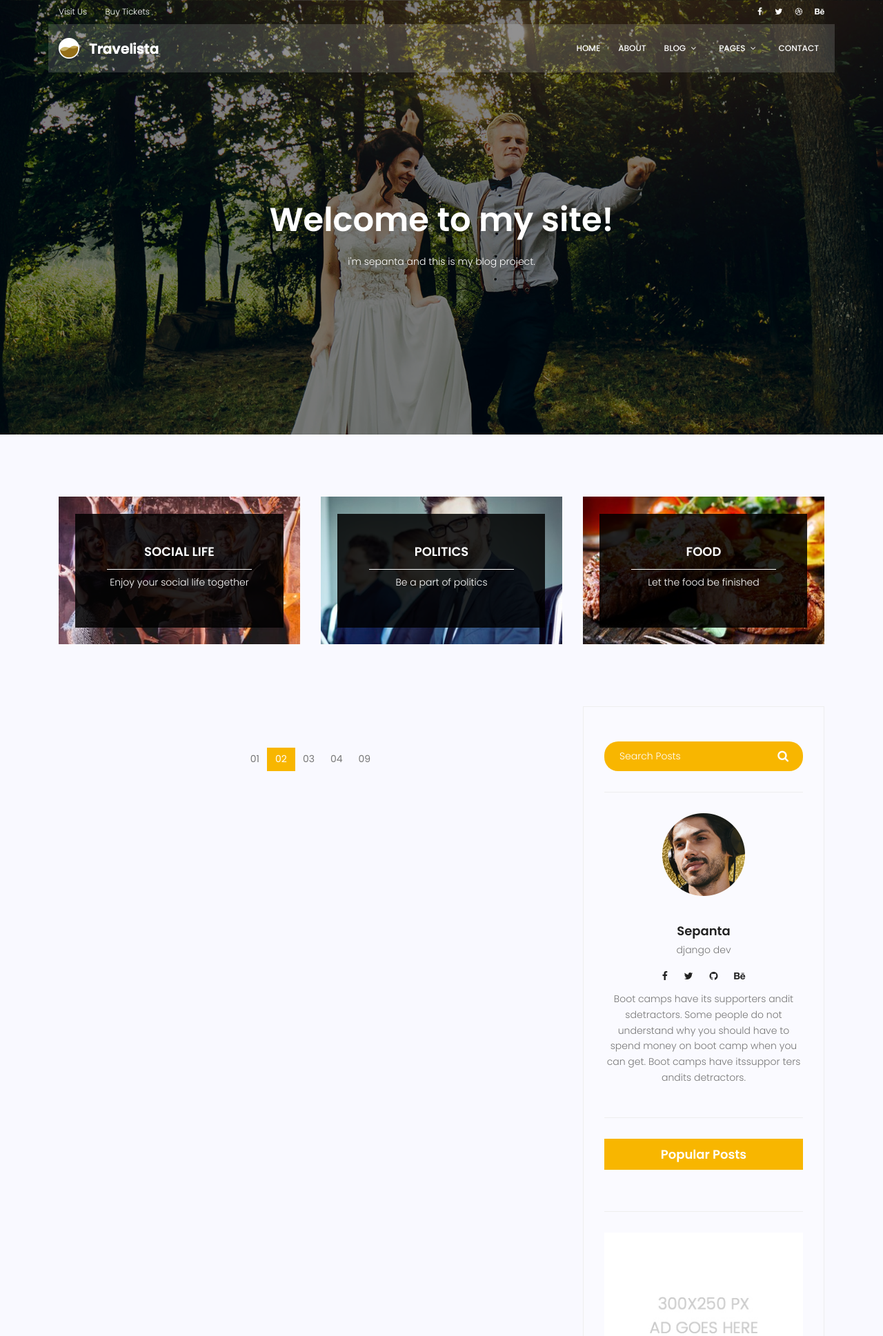
After one commit to sepanta1/blog-site, a Django app: page /blog/category/1 in a window 1280 px wide. The commit adds this page. Shown: the top 1937 px of the page at 69% size. Run offline with Django 4.2, Linux system fonts and the light colour scheme; data that the repository does not hold is empty; some libraries are stand-ins or nearby versions.

Commit message:
fixed home-blog
+added template tags

```diff
--- a/blog/admin.py
+++ b/blog/admin.py
@@ -1,7 +1,7 @@
 from django.contrib import admin
-from .models import Post,Contact
+from .models import Post,Contact,Category
 # Register your models here.
-
+admin.site.register(Category)
 
 @admin.register(Post)
 class PostAdmin(admin.ModelAdmin):
--- /dev/null
+++ b/blog/templatetags/blog_tags.py
@@ -0,0 +1,27 @@
+from django import template
+from blog.models import Post, Category
+
+register = template.Library()
+
+
+@register.filter(name='inshort')
+def inshort(value, arg=50):
+    return value[:arg] + '...'
+
+
+@register.inclusion_tag('latest-posts.html', name='latest_posts')
+def latest_posts():
+    posts = Post.objects.filter(status=1).order_by('-published_date')[:4]
+    return {'posts': posts}
+
+
+@register.inclusion_tag('category_count.html', name='category_count')
+def category_count():
+    posts = Post.objects.filter(status=True)
+    categories = Category.objects.all()
+    cat_dict=dict()
+    for i in categories:
+        cat_dict[i]=posts.filter(category=i).count()
+
+
+    return {'categories': cat_dict}
--- a/blog/urls.py
+++ b/blog/urls.py
@@ -4,4 +4,5 @@ app_name = 'blog'
 urlpatterns = [
     path('blog-home/', views.blog_home, name='blog-home'),
     path('<int:pid>/', views.blog_single, name='blog-single'),
+    path('category/<str:cat_name>',views.category_link, name='cat_link')
 ]
--- a/blog/views.py
+++ b/blog/views.py
@@ -18,3 +18,8 @@ def blog_single(request, pid):
     post = get_object_or_404(Post, pk=pid, status=1)
     context = {'post': post}
     return render(request, 'blog/blog-single.html', context)
+
+def category_link(request, cat_name):
+    post= Post.objects.filter(status=1).filter(category__name=cat_name)
+    context= {'post':post}
+    return render(request,'blog/blog-home.html',context)
--- a/statics/css/main.css
+++ b/statics/css/main.css
@@ -3656,6 +3656,7 @@ body.mobile-nav-active #mobile-nav-toggle {
 
 .widget-wrap .popular-post-widget .popular-post-list .thumb img {
   width: 100%;
+  max-width: 60px;
 }
 
 .widget-wrap .popular-post-widget .single-post-list {
--- a/templates/base.html
+++ b/templates/base.html
@@ -16,7 +16,7 @@
 	<!-- meta character set -->
 	<meta charset="UTF-8">
 	<!-- Site Title -->
-	<title>Travel</title>
+	<title>sepanta</title>
 
 	<link href="https://fonts.googleapis.com/css?family=Poppins:100,200,400,300,500,600,700" rel="stylesheet">
 	<!--
--- a/templates/blog/blog-home.html
+++ b/templates/blog/blog-home.html
@@ -1,17 +1,22 @@
 {% extends 'base.html'%}
 {%load static%}
+{%load blog_tags %}
 {%block content%}
+
 <body>
+
+
   <!-- start banner Area -->
   <section class="banner-area relative blog-home-banner" id="home">
     <div class="overlay overlay-bg"></div>
     <div class="container">
       <div class="row d-flex align-items-center justify-content-center">
         <div class="about-content blog-header-content col-lg-12">
-          <h1 class="text-white">Dude You’re Getting a Telescope</h1>
+          <h1 class="text-white">
+            Welcome to my site!
+          </h1>
           <p class="text-white">
-            There is a moment in the life of any aspiring astronomer that it is
-            time to buy that first
+            i'm sepanta and this is my blog project.
           </p>
         </div>
       </div>
@@ -20,7 +25,7 @@
   <!-- End banner Area -->
 
   <!-- Start top-category-widget Area -->
-  <section class="top-category-widget-area pt-90 pb-90">
+  <section class="top-category-widget-area pt-90 pb-90 ">
     <div class="container">
       <div class="row">
         <div class="col-lg-4">
@@ -29,16 +34,11 @@
               <div class="overlay overlay-bg"></div>
               <a href="#" target="_blank">
                 <div class="thumb">
-                  <img
-                    class="content-image img-fluid d-block mx-auto"
-                    src="{%static 'img/blog/cat-widget1.jpg'%}"
-                    alt=""
-                  />
+                  <img class="content-image img-fluid d-block mx-auto" src="{% static 'img/blog/cat-widget1.jpg' %}"
+                    alt="">
                 </div>
                 <div class="content-details">
-                  <h4 class="content-title mx-auto text-uppercase">
-                    Social life
-                  </h4>
+                  <h4 class="content-title mx-auto text-uppercase">Social life</h4>
                   <span></span>
                   <p>Enjoy your social life together</p>
                 </div>
@@ -52,11 +52,8 @@
               <div class="overlay overlay-bg"></div>
               <a href="#" target="_blank">
                 <div class="thumb">
-                  <img
-                    class="content-image img-fluid d-block mx-auto"
-                    src="{%static 'img/blog/cat-widget2.jpg'%}"
-                    alt=""
-                  />
+                  <img class="content-image img-fluid d-block mx-auto" src="{% static 'img/blog/cat-widget2.jpg' %}"
+                    alt="">
                 </div>
                 <div class="content-details">
                   <h4 class="content-title mx-auto text-uppercase">Politics</h4>
@@ -73,11 +70,8 @@
               <div class="overlay overlay-bg"></div>
               <a href="#" target="_blank">
                 <div class="thumb">
-                  <img
-                    class="content-image img-fluid d-block mx-auto"
-                    src="{%static 'img/blog/cat-widget3.jpg'%}"
-                    alt=""
-                  />
+                  <img class="content-image img-fluid d-block mx-auto" src="{% static 'img/blog/cat-widget3.jpg' %}"
+                    alt="">
                 </div>
                 <div class="content-details">
                   <h4 class="content-title mx-auto text-uppercase">Food</h4>
@@ -94,62 +88,46 @@
   <!-- End top-category-widget Area -->
 
   <!-- Start post-content Area -->
+
   <section class="post-content-area">
     <div class="container">
       <div class="row">
         <div class="col-lg-8 posts-list">
+          {% for i in post%}
+          <div class="single-post row">
+            <div class="col-lg-3  col-md-3 meta-details">
+              <ul class="tags">
+                <li><a href="#">{{i.category.name}},</a></li>
+                <li><a href="#">Technology<fake>,</a></li>
 
-      <!-- Loop over all posts -->
-      {% for i in post %}
-      <div class="single-post row">
-        <!-- Meta details -->
-        <div class="col-lg-3 col-md-3 meta-details">
-          <ul class="tags">
-            <li><a href="#">Food,</a></li>
-            <li><a href="#">Technology,</a></li>
-            <li><a href="#">Politics,</a></li>
-            <li><a href="#">Lifestyle</a></li>
               </ul>
               <div class="user-details row">
-            <p class="user-name col-lg-12 col-md-12 col-6">
-              <!-- author -->
-              <a href="#">{{i.author.username}}</a> <span class="lnr lnr-user"></span>
+                <p class="user-name col-lg-12 col-md-12 col-6"><a href="#">{{i.author}}</a> <span
+                    class="lnr lnr-user"></span></p>
+                <p class="date col-lg-12 col-md-12 col-6"><a href="#">{{i.published_date|date:"D d M Y"}}</a> <span
+                    class="lnr lnr-calendar-full"></span></p>
+                <p class="view col-lg-12 col-md-12 col-6"><a href="#">{{i.counted_views}}</a> <span
+                    class="lnr lnr-eye"></span>
                 </p>
-            <p class="date col-lg-12 col-md-12 col-6">
-              <a href="#">{{ i.created_date|timesince }}  ago</a>
-              <span class="lnr lnr-calendar-full"></span>
-            </p>
-            <p class="view col-lg-12 col-md-12 col-6">
-              <a href="#">{{ i.counted_views }} views</a>
-              <span class="lnr lnr-eye"></span>
-            </p>
-            <p class="comments col-lg-12 col-md-12 col-6">
-              <a href="#">06 Comments</a>
-              <span class="lnr lnr-bubble"></span>
-            </p>
+                <p class="comments col-lg-12 col-md-12 col-6"><a href="#">fake Comments</a> <span
+                    class="lnr lnr-bubble"></span></p>
               </div>
             </div>
-
-        <!-- Blog content -->
-        <div class="col-lg-9 col-md-9">
+            <div class="col-lg-9 col-md-9 ">
               <div class="feature-img">
-            <img class="img-fluid" src="{% static 'img/blog/feature-img2.jpg' %}" alt="" />
+                <img class="img-fluid" src="{% static 'img/blog/feature-img1.jpg' %}" alt="">
               </div>
-          <a class="posts-title" href="{% url 'blog:blog-home'  %}">
-            <h3>{{ i.title }}</h3>
+              <a class="posts-title" href="{% url 'blog:blog-single' pid=i.id %}">
+                <h3>{{i.title}}</h3>
               </a>
               <p class="excert">
-            {{ i.content|truncatechars:250 }}
+                {{i.content|truncatechars:50}}
               </p>
-          <a href="{%url 'blog:blog-single' pid=i.id%}" class="primary-btn">View More</a>
+              <a href="{% url 'blog:blog-single' pid=i.id %}" class="primary-btn">View More</a>
             </div>
-      </div>
-      {% endfor %}
 
           </div>
-  </div>
-</div>
-
+          {%endfor%}
 
           <nav class="blog-pagination justify-content-center d-flex">
             <ul class="pagination">
@@ -161,9 +139,7 @@
                 </a>
               </li>
               <li class="page-item"><a href="#" class="page-link">01</a></li>
-              <li class="page-item active">
-                <a href="#" class="page-link">02</a>
-              </li>
+              <li class="page-item active"><a href="#" class="page-link">02</a></li>
               <li class="page-item"><a href="#" class="page-link">03</a></li>
               <li class="page-item"><a href="#" class="page-link">04</a></li>
               <li class="page-item"><a href="#" class="page-link">09</a></li>
@@ -176,180 +152,75 @@
               </li>
             </ul>
           </nav>
+
         </div>
         <div class="col-lg-4 sidebar-widgets">
           <div class="widget-wrap">
             <div class="single-sidebar-widget search-widget">
               <form class="search-form" action="#">
-                <input
-                  placeholder="Search Posts"
-                  name="search"
-                  type="text"
-                  onfocus="this.placeholder = ''"
-                  onblur="this.placeholder = 'Search Posts'"
-                />
+                <input placeholder="Search Posts" name="search" type="text" onfocus="this.placeholder = ''"
+                  onblur="this.placeholder = 'Search Posts'">
                 <button type="submit"><i class="fa fa-search"></i></button>
               </form>
             </div>
             <div class="single-sidebar-widget user-info-widget">
-              <img src="{%static 'img/blog/user-info.png'%}" alt="" />
-              <a href="#"><h4>Charlie Barber</h4></a>
-              <p>Senior blog writer</p>
+              <img src="{% static 'img/blog/user-info.png' %}" alt="">
+              <a href="#">
+                <h4>Sepanta</h4>
+              </a>
+              <p>
+                django dev
+              </p>
               <ul class="social-links">
-                <li>
-                  <a href="#"><i class="fa fa-facebook"></i></a>
-                </li>
-                <li>
-                  <a href="#"><i class="fa fa-twitter"></i></a>
-                </li>
-                <li>
-                  <a href="#"><i class="fa fa-github"></i></a>
-                </li>
-                <li>
-                  <a href="#"><i class="fa fa-behance"></i></a>
-                </li>
+                <li><a href="#"><i class="fa fa-facebook"></i></a></li>
+                <li><a href="#"><i class="fa fa-twitter"></i></a></li>
+                <li><a href="#"><i class="fa fa-github"></i></a></li>
+                <li><a href="#"><i class="fa fa-behance"></i></a></li>
               </ul>
               <p>
-                Boot camps have its supporters andit sdetractors. Some people do
-                not understand why you should have to spend money on boot camp
-                when you can get. Boot camps have itssuppor ters andits
-                detractors.
+                Boot camps have its supporters andit sdetractors. Some people do not understand why you should have to
+                spend money on boot camp when you can get. Boot camps have itssuppor ters andits detractors.
               </p>
             </div>
             <div class="single-sidebar-widget popular-post-widget">
               <h4 class="popular-title">Popular Posts</h4>
               <div class="popular-post-list">
-                <div
-                  class="single-post-list d-flex flex-row align-items-center"
-                >
-                  <div class="thumb">
-                    <img class="img-fluid" src="{%static 'img/blog/pp1.jpg'%}" alt="" />
-                  </div>
-                  <div class="details">
-                    <a href="blog-single.html"
-                      ><h6>Space The Final Frontier</h6></a
-                    >
-                    <p>02 Hours ago</p>
-                  </div>
-                </div>
-                <div
-                  class="single-post-list d-flex flex-row align-items-center"
-                >
-                  <div class="thumb">
-                    <img class="img-fluid" src="{%static 'img/blog/pp2.jpg'%}" alt="" />
-                  </div>
-                  <div class="details">
-                    <a href="blog-single.html"><h6>The Amazing Hubble</h6></a>
-                    <p>02 Hours ago</p>
-                  </div>
-                </div>
-                <div
-                  class="single-post-list d-flex flex-row align-items-center"
-                >
-                  <div class="thumb">
-                    <img class="img-fluid" src="{%static 'img/blog/pp3.jpg'%}" alt="" />
-                  </div>
-                  <div class="details">
-                    <a href="blog-single.html"
-                      ><h6>Astronomy Or Astrology</h6></a
-                    >
-                    <p>02 Hours ago</p>
-                  </div>
-                </div>
-                <div
-                  class="single-post-list d-flex flex-row align-items-center"
-                >
-                  <div class="thumb">
-                    <img class="img-fluid" src="{%static 'img/blog/pp4.jpg'%}" alt="" />
-                  </div>
-                  <div class="details">
-                    <a href="blog-single.html"><h6>Asteroids telescope</h6></a>
-                    <p>02 Hours ago</p>
-                  </div>
-                </div>
+                {% latest_posts %}
               </div>
             </div>
             <div class="single-sidebar-widget ads-widget">
-              <a href="#"
-                ><img class="img-fluid" src="{%static 'img/blog/ads-banner.jpg'%}" alt=""
-              /></a>
+              <a href="#"><img class="img-fluid" src="{% static 'img/blog/ads-banner.jpg' %}" alt=""></a>
             </div>
             <div class="single-sidebar-widget post-category-widget">
               <h4 class="category-title">Post Catgories</h4>
               <ul class="cat-list">
-                <li>
-                  <a href="#" class="d-flex justify-content-between">
-                    <p>Technology</p>
-                    <p>37</p>
-                  </a>
-                </li>
-                <li>
-                  <a href="#" class="d-flex justify-content-between">
-                    <p>Lifestyle</p>
-                    <p>24</p>
-                  </a>
-                </li>
-                <li>
-                  <a href="#" class="d-flex justify-content-between">
-                    <p>Fashion</p>
-                    <p>59</p>
-                  </a>
-                </li>
-                <li>
-                  <a href="#" class="d-flex justify-content-between">
-                    <p>Art</p>
-                    <p>29</p>
-                  </a>
-                </li>
-                <li>
-                  <a href="#" class="d-flex justify-content-between">
-                    <p>Food</p>
-                    <p>15</p>
-                  </a>
-                </li>
-                <li>
-                  <a href="#" class="d-flex justify-content-between">
-                    <p>Architecture</p>
-                    <p>09</p>
-                  </a>
-                </li>
-                <li>
-                  <a href="#" class="d-flex justify-content-between">
-                    <p>Adventure</p>
-                    <p>44</p>
-                  </a>
-                </li>
+                {% category_count %}
               </ul>
             </div>
             <div class="single-sidebar-widget newsletter-widget">
               <h4 class="newsletter-title">Newsletter</h4>
               <p>
-                Here, I focus on a range of items and features that we use in
-                life without giving them a second thought.
+                Here, I focus on a range of items and features that we use in life without
+                giving them a second thought.
               </p>
               <div class="form-group d-flex flex-row">
                 <div class="col-autos">
                   <div class="input-group">
                     <div class="input-group-prepend">
-                      <div class="input-group-text">
-                        <i class="fa fa-envelope" aria-hidden="true"></i>
+                      <div class="input-group-text"><i class="fa fa-envelope" aria-hidden="true"></i>
                       </div>
                     </div>
-                    <input
-                      type="text"
-                      class="form-control"
-                      id="inlineFormInputGroup"
-                      placeholder="Enter email"
-                      onfocus="this.placeholder = ''"
-                      onblur="this.placeholder = 'Enter email'"
-                    />
+                    <input type="text" class="form-control" id="inlineFormInputGroup" placeholder="Enter email"
+                      onfocus="this.placeholder = ''" onblur="this.placeholder = 'Enter email'">
                   </div>
                 </div>
                 <a href="#" class="bbtns">Subcribe</a>
               </div>
-              <p class="text-bottom">You can unsubscribe at any time</p>
+              <p class="text-bottom">
+                You can unsubscribe at any time
+              </p>
             </div>
-            <div class="single-sidebar-widget tag-cloud-widget">
+            <!-- <div class="single-sidebar-widget tag-cloud-widget">
               <h4 class="tagcloud-title">Tag Clouds</h4>
               <ul>
                 <li><a href="#">Technology</a></li>
@@ -365,13 +236,16 @@
                 <li><a href="#">Lifestyle</a></li>
                 <li><a href="#">Adventure</a></li>
               </ul>
-            </div>
+            </div> -->
           </div>
         </div>
       </div>
     </div>
   </section>
+
   <!-- End post-content Area -->
+
+
 
   {%endblock%}
 </body>
--- a/templates/blog/blog-single.html
+++ b/templates/blog/blog-single.html
@@ -1,5 +1,6 @@
 {%extends 'base.html'%}
 {%load static%}
+{%load blog_tags%}
 {%block content%}
 <body>
   <!-- start banner Area -->
@@ -399,8 +400,7 @@
                 </li>
                 <li>
                   <a href="#" class="d-flex justify-content-between">
-                    <p>Lifestyle</p>
-                    <p>24</p>
+                   {% category_count %}
                   </a>
                 </li>
                 <li>
--- /dev/null
+++ b/templates/category_count.html
@@ -0,0 +1,11 @@
+{%load blog_tags %}
+{%load static%}
+
+{% for name, count in categories.items %}
+<li>
+  <a href="#" class="d-flex justify-content-between">
+    <p>{{ name }}</p>
+    <p style="color: black;">{{ count }}</p>
+  </a>
+</li>
+{% endfor %}
--- /dev/null
+++ b/templates/latest-posts.html
@@ -0,0 +1,14 @@
+{% load static %}
+{% for i in posts %}
+<div class="single-post-list d-flex flex-row align-items-center">
+  <div class="thumb">
+    <img class="img-fluid" src="{% static 'img/blog/pp1.jpg' %}" alt="">
+  </div>
+  <div class="details">
+    <a href="{% url 'blog:blog-single' pid=i.id %}">
+      <h6>{{ i.title }}</h6>
+    </a>
+    <p>02 Hours ago fake</p>
+  </div>
+</div>
+{% endfor %}
```
Also changed, not shown: blog/models.py (+5 -2 lines), blog/migrations/0003_category_post_category.py (added), blog/templatetags/__init__.py (added). Lines whose indentation alone changed are shown as unchanged.
